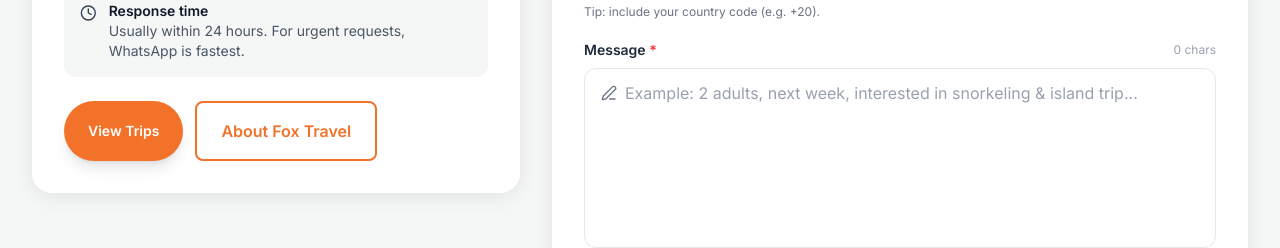
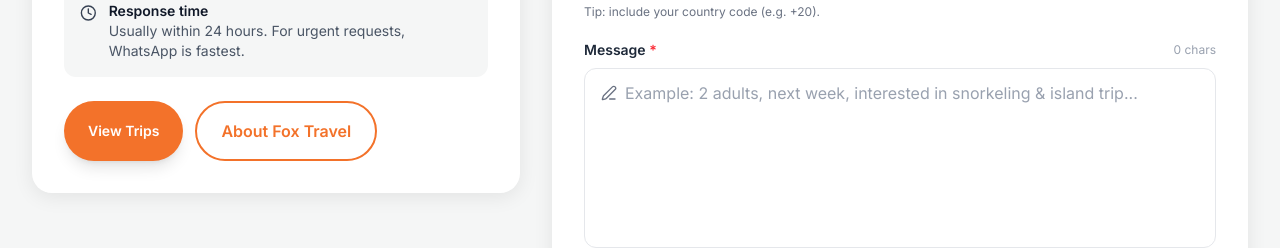
Before and after one commit to codewarsegypt-devteam/mytransferhurghada-transfersystem-frontend, a Next.js app: page / in a window 1280 px wide. Shown: the part 5089-5337 px from the top of the page. Built offline with nearby package versions, Linux system fonts and the light colour scheme; no server answers.

Commit message:
Update button style in Contact component to use rounded corners for improved aesthetics

```diff
--- a/components/Contact.tsx
+++ b/components/Contact.tsx
@@ -327,7 +327,7 @@ const Contact = () => {
 
                 <a
                   href="/about"
-                  className="w-full sm:w-auto inline-flex items-center justify-center px-6 py-4 text-base bg-white text-[#F3722A] border-2 border-[#F3722A] rounded-lg font-semibold hover:bg-[#F5F6F6] transition-all duration-300"
+                  className="w-full sm:w-auto inline-flex items-center justify-center px-6 py-4 text-base bg-white text-[#F3722A] border-2 border-[#F3722A] rounded-full font-semibold hover:bg-[#F5F6F6] transition-all duration-300"
                 >
                   About Fox Travel
                 </a>
```
